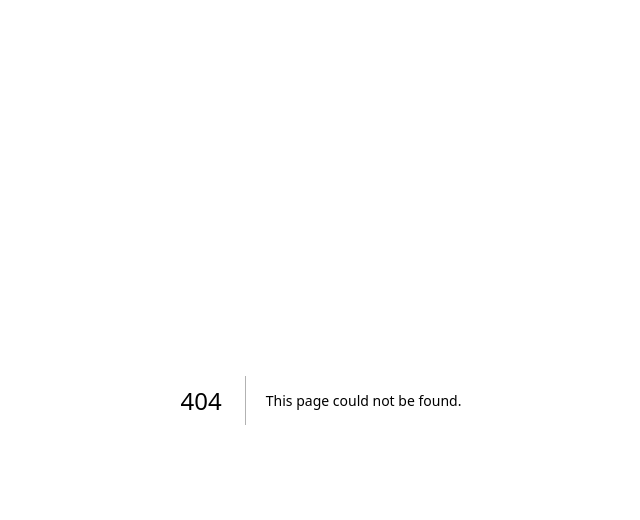
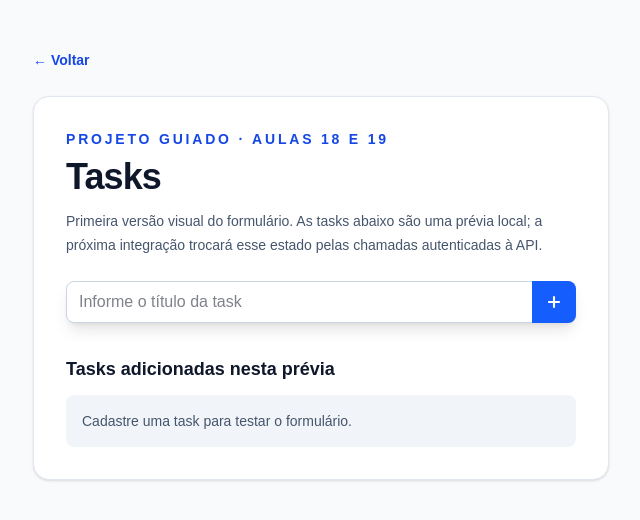
Before and after one commit to luis-jagella/java-pos-modulo-04, a Next.js app in the folder fundamentos-frontend-react/: page /tasks in a window 1280 px wide. Before the commit this address had no page. Shown: the top 520 px of the page, without its empty margins (319-959 px from the left). Built offline with nearby package versions, Linux system fonts and the light colour scheme.

Commit message:
feat: add task creation form practice

```diff
--- a/fundamentos-frontend-react/src/app/page.tsx
+++ b/fundamentos-frontend-react/src/app/page.tsx
@@ -72,6 +72,7 @@ export default function Home() {
             <Link href="/api-examples/client-side" className="rounded-lg border border-slate-500 px-4 py-2 text-sm font-semibold hover:bg-slate-800">Ver Suspense</Link>
             <Link href="/login" className="rounded-lg border border-slate-500 px-4 py-2 text-sm font-semibold hover:bg-slate-800">Ver login</Link>
             <Link href="/register" className="rounded-lg border border-slate-500 px-4 py-2 text-sm font-semibold hover:bg-slate-800">Ver cadastro</Link>
+            <Link href="/tasks" className="rounded-lg border border-slate-500 px-4 py-2 text-sm font-semibold hover:bg-slate-800">Ver tasks</Link>
           </div>
         </section>
       </section>
--- /dev/null
+++ b/fundamentos-frontend-react/src/app/tasks/layout.tsx
@@ -0,0 +1,8 @@
+import type { Metadata } from "next";
+import type { ReactNode } from "react";
+
+export const metadata: Metadata = { title: "Tasks" };
+
+export default function TasksLayout({ children }: { children: ReactNode }) {
+  return children;
+}
--- /dev/null
+++ b/fundamentos-frontend-react/src/app/tasks/page.tsx
@@ -0,0 +1,53 @@
+"use client";
+
+import Link from "next/link";
+import { useState } from "react";
+import { FormTasks } from "@/components/forms/FormTasks";
+
+type TaskPreview = {
+  id: number;
+  title: string;
+};
+
+export default function TasksPage() {
+  const [tasks, setTasks] = useState<TaskPreview[]>([]);
+
+  function createTask(title: string) {
+    setTasks((currentTasks) => [
+      ...currentTasks,
+      { id: Date.now(), title },
+    ]);
+  }
+
+  return (
+    <main className="min-h-screen bg-slate-50 px-6 py-12 text-slate-900">
+      <section className="mx-auto w-full max-w-xl">
+        <Link href="/" className="text-sm font-semibold text-blue-700">← Voltar</Link>
+        <div className="mt-6 rounded-2xl border border-slate-200 bg-white p-6 shadow-sm sm:p-8">
+          <p className="text-sm font-semibold uppercase tracking-[0.2em] text-blue-700">Projeto guiado · Aulas 18 e 19</p>
+          <h1 className="mt-2 text-4xl font-bold tracking-tight">Tasks</h1>
+          <p className="mt-3 text-sm leading-6 text-slate-600">
+            Primeira versão visual do formulário. As tasks abaixo são uma prévia local; a próxima integração trocará esse estado pelas chamadas autenticadas à API.
+          </p>
+
+          <div className="mt-6">
+            <FormTasks onCreateTask={createTask} />
+          </div>
+
+          <section className="mt-8" aria-labelledby="tasks-title">
+            <h2 id="tasks-title" className="text-lg font-bold">Tasks adicionadas nesta prévia</h2>
+            {tasks.length === 0 ? (
+              <p className="mt-3 rounded-lg bg-slate-100 p-4 text-sm text-slate-600">Cadastre uma task para testar o formulário.</p>
+            ) : (
+              <ul className="mt-3 grid gap-2">
+                {tasks.map((task) => (
+                  <li key={task.id} className="rounded-lg border border-slate-200 px-4 py-3 text-sm">{task.title}</li>
+                ))}
+              </ul>
+            )}
+          </section>
+        </div>
+      </section>
+    </main>
+  );
+}
--- /dev/null
+++ b/fundamentos-frontend-react/src/components/forms/FormTasks.tsx
@@ -0,0 +1,44 @@
+"use client";
+
+import { FormEvent, useState } from "react";
+
+type FormTasksProps = {
+  onCreateTask: (title: string) => void;
+};
+
+export function FormTasks({ onCreateTask }: FormTasksProps) {
+  const [task, setTask] = useState("");
+
+  function handleSubmit(event: FormEvent<HTMLFormElement>) {
+    event.preventDefault();
+
+    const title = task.trim();
+    if (!title) return;
+
+    onCreateTask(title);
+    setTask("");
+  }
+
+  return (
+    <form className="relative" onSubmit={handleSubmit}>
+      <label className="sr-only" htmlFor="task">Título da task</label>
+      <input
+        id="task"
+        name="task"
+        value={task}
+        onChange={(event) => setTask(event.target.value)}
+        placeholder="Informe o título da task"
+        className="w-full rounded-lg border border-slate-300 bg-white py-2 pl-3 pr-10 text-slate-950 shadow-lg outline-none transition focus:border-blue-600 focus:ring-2 focus:ring-blue-200"
+      />
+      <button
+        type="submit"
+        aria-label="Cadastrar task"
+        className="absolute top-0 right-0 bottom-0 rounded-r-lg bg-blue-600 px-3 font-bold text-white transition hover:bg-blue-800 focus:outline-none focus:ring-2 focus:ring-blue-300 focus:ring-offset-2"
+      >
+        <svg aria-hidden="true" viewBox="0 0 24 24" className="size-5" fill="none" stroke="currentColor" strokeWidth="2.5">
+          <path d="M12 5v14M5 12h14" />
+        </svg>
+      </button>
+    </form>
+  );
+}
```
